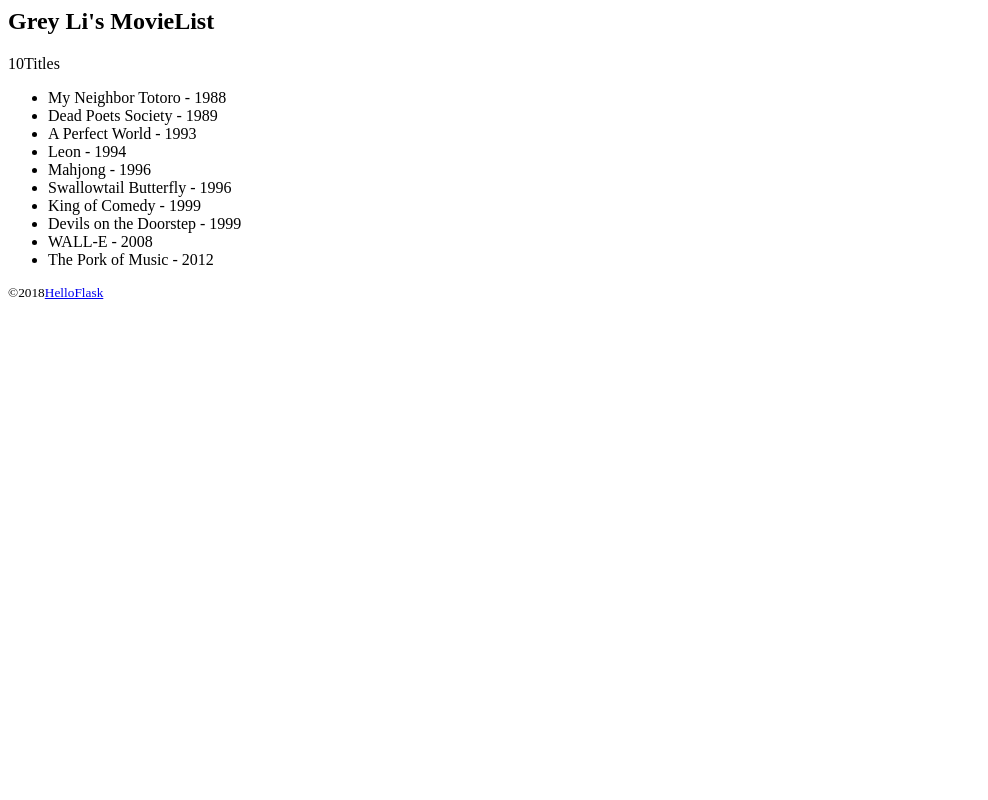
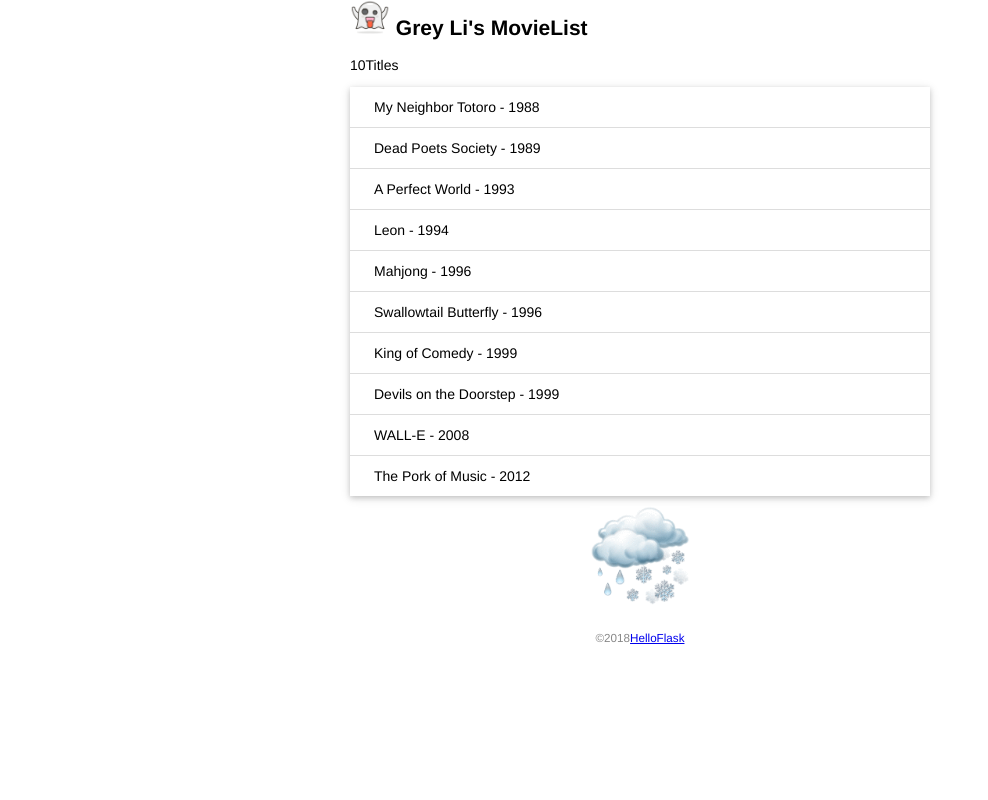
Before and after one commit to hadisi1993/MovieList, a Flask app: page / in a window 1280 px wide. Shown: the whole page, without its empty margins (0-988 px from the left). Run offline with Flask 2, Linux system fonts and the light colour scheme.

Commit message:
ADD static files

```diff
--- a/app.py
+++ b/app.py
@@ -1,4 +1,4 @@
-from flask import Flask,render_template
+from flask import Flask,render_template,url_for
 app = Flask(__name__)
 name = 'Grey Li'
 movies = [ {'title': 'My Neighbor Totoro', 'year': '1988'}, {'title': 'Dead Poets Society', 'year': '1989'}, {'title': 'A Perfect World', 'year': '1993'}, {'title': 'Leon', 'year': '1994'}, {'title': 'Mahjong', 'year': '1996'}, {'title': 'Swallowtail Butterfly', 'year': '1996'}, {'title': 'King of Comedy', 'year': '1999'}, {'title': 'Devils on the Doorstep', 'year': '1999'}, {'title': 'WALL-E', 'year': '2008'},{'title': 'The Pork of Music', 'year': '2012'}, ]
--- /dev/null
+++ b/static/style.css
@@ -0,0 +1,39 @@
+/* 页面整体 */
+body{
+	margin: auto;
+	max-width: 580px;
+	font-size: 14px;
+	font-family: Helvetica, Arial, sans-serif;
+	}
+/* 页脚 */
+footer{
+	color: #888;
+	margin-top: 15px;
+	text-align: center;
+	padding: 10px;
+	}
+
+/* 头像 */
+.avatar { width: 40px; }
+/* 电影列表 */
+.movie-list {
+	list-style-type: none;
+	padding: 0;
+	margin-bottom: 10px;
+	box-shadow: 0 2px 5px 0 rgba(0, 0, 0, 0.16), 0 2px 10px 0 rgba(0, 0, 0, 0.12);
+	}
+.movie-list li {
+	padding: 12px 24px;
+	border-bottom: 1px solid #ddd;
+	}
+.movie-list li:last-child {
+	border-bottom:none;
+	}
+.movie-list li:hover {
+	background-color: #f8f9fa;
+	}/* 龙猫图片 */
+.totoro {
+	display: block;
+	margin: 0 auto;
+	height: 100px;
+}
--- a/templates/index.html
+++ b/templates/index.html
@@ -3,16 +3,22 @@
 <head>
 	<meta charset = 'utf-8'>
 	<title>{{name}}'s MovieList</title>
+	<link rel ="icon" href="{{url_for('static',filename ='images/christmas_tree.ico') }}">
+	<link rel ="stylesheet" href="{{url_for('static',filename ='style.css')}}",type ="text/css">
 </head>
 	<body>
-		<h2>{{name}}'s MovieList</h2>
+		<h2>
+			<img alt ="Avatar" class ="avatar" src="{{url_for('static',filename = 'images/ghost.png') }}">
+			{{name}}'s MovieList
+		</h2>
 		{# 使用 length过滤器获取Movie的长度#}
 		<p>{{movies|length}}Titles</p>
-		<ul>
+		<ul class="movie-list">
 			{%for movie in movies%}
 			<li>{{movie.title}} - {{movie.year}}</li> {#等同于movie['title']#}
 			{%endfor %}
 		</ul>
+		<img alt="Walking Totoro" class="totoro" src ="{{url_for('static',filename='images/rain.gif')}}">
 		<footer>
 			<small>&copy;2018<a href = "http://helloflask.com/tutorial">HelloFlask</a></small>
 		</footer>
```
Also changed, not shown: static/images/christmas_tree.ico (added), static/images/ghost.png (added), static/images/rain.gif (added), 1 other file.
